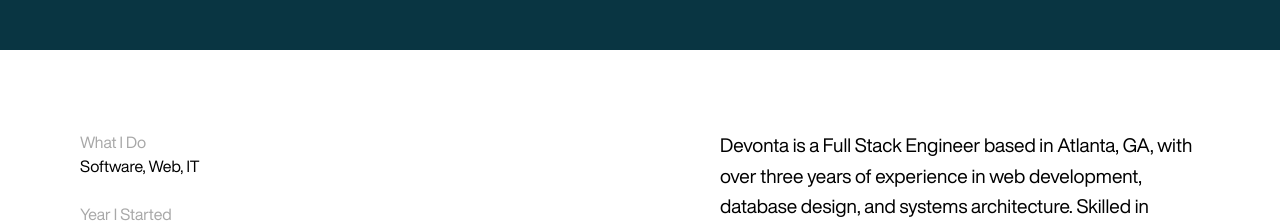
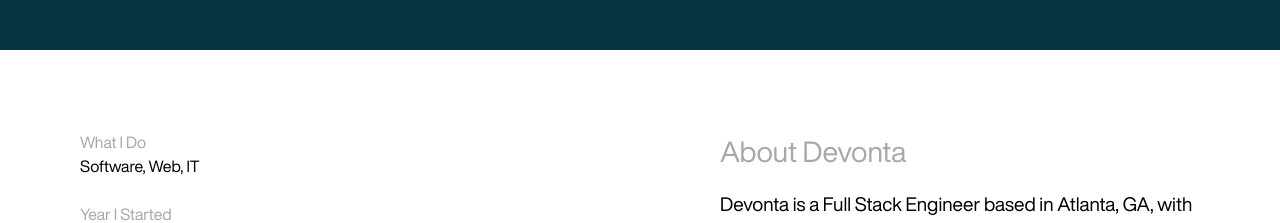
Before and after one commit to DevinHarris/pei, a Next.js app: page /bios/1 in a window 1280 px wide. Shown: the part 882-1105 px from the top of the page. Built offline with nearby package versions, Linux system fonts and the light colour scheme.

Commit message:
various updates

```diff
--- a/app/bios/[id]/page.tsx
+++ b/app/bios/[id]/page.tsx
@@ -32,6 +32,7 @@ export default function BioPage() {
                             </div>
                         </div>
                         <div className="project-page__meta-grid-col project-page__meta-grid-text">
+                        <h3 className="bio-page__about-heading">About Devonta</h3>
                                 <p className="project-page__meta-text">Devonta is a Full Stack Engineer based in Atlanta, GA, with over three years of experience in web development, database design, and systems architecture. Skilled in technologies like HTML, CSS, JavaScript, React, Node.js</p>
 
                                 <p className="project-page__meta-text">His commitment to excellence is evident in his hands-on approach to problem-solving and his ability to thrive in dynamic environments. He has successfully collaborated with teams to confirm creative proposals, design best practices, and deliver high-quality results. His proactive nature and dedication to continuous improvement make him a valuable asset to any team looking to innovate and excel.</p>
--- a/app/globals.css
+++ b/app/globals.css
@@ -285,7 +285,7 @@ nav ul {
 
 .services__grid-item:hover {
   background-color: #093542;
-  color: #fff;
+  color: #b7e798;
 }
 
 /* Experience */
@@ -518,6 +518,13 @@ nav ul {
   font-size: 1.8rem;
   font-weight: 300;
   letter-spacing: 0.1rem;
+}
+
+.bio-page__about-heading {
+  color: #a8a8a8;
+  font-size: 1.8rem;
+  font-weight: 300;
+  margin-bottom: 1rem;
 }
 
 .bio-page__projects-grid {
@@ -1002,6 +1009,10 @@ footer {
     margin-top: 2rem;
   }
 
+  .project-page__callout--center p {
+    width: 100%;
+  }
+
 
   /* Our Team Page */
 
--- a/tsconfig.json
+++ b/tsconfig.json
@@ -22,6 +22,6 @@
       "@components": ["./components"]
     }
   },
-  "include": ["next-env.d.ts", "**/*.ts", "**/*.tsx", ".next/types/**/*.ts", "app/portfolio/page.js"],
+  "include": ["next-env.d.ts", "**/*.ts", "**/*.tsx", ".next/types/**/*.ts", "app/portfolio/page.js", "app/components/Navbar/Navbar.js"],
   "exclude": ["node_modules"]
 }
```
